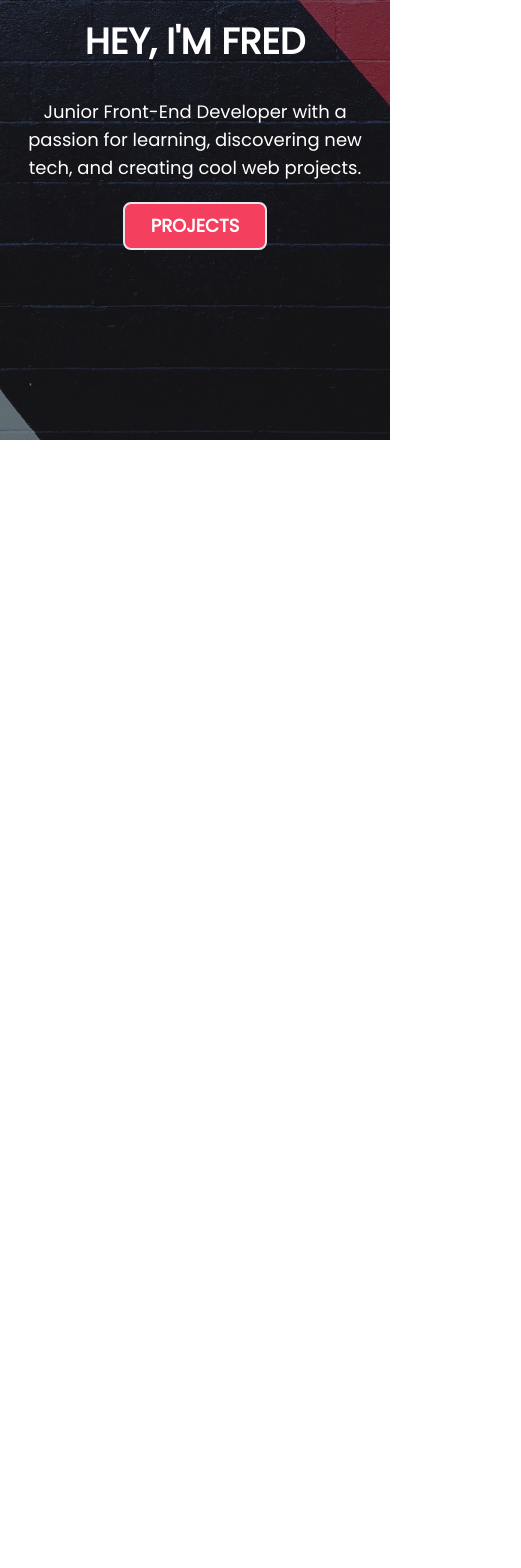
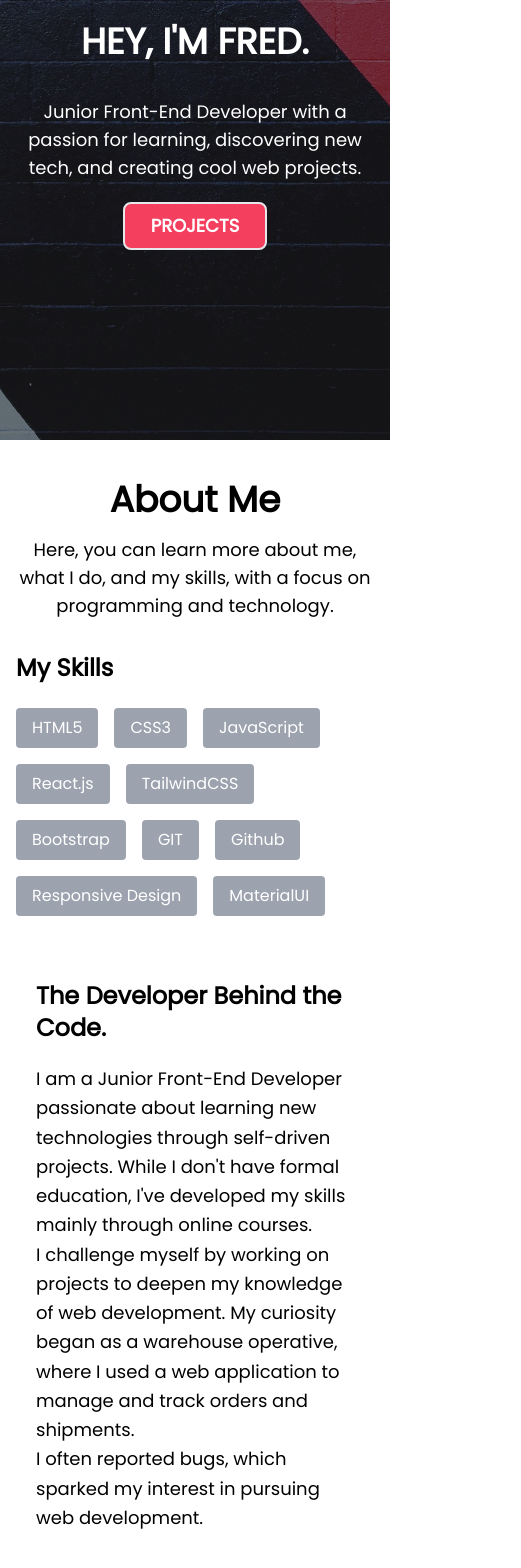
Before and after one commit to FredH2O/portfolio, a React (Vite) app: page / in a window 390 px wide. Shown: the part 404-1972 px from the top of the page, 521 px wide, since content can reach past the window. Before the commit the page ends 844 px from the top, so only its background shows below. Built offline with nearby package versions, Linux system fonts and the light colour scheme.

Commit message:
HNY, added about me section. still fixing width too big.. tablet have horizontal scroll

```diff
--- a/package.json
+++ b/package.json
@@ -12,7 +12,8 @@
   "dependencies": {
     "@fontsource/poppins": "^5.1.1",
     "react": "^18.3.1",
-    "react-dom": "^18.3.1"
+    "react-dom": "^18.3.1",
+    "react-icons": "^5.4.0"
   },
   "devDependencies": {
     "@eslint/js": "^9.17.0",
--- /dev/null
+++ b/src/components/AboutMe.jsx
@@ -0,0 +1,61 @@
+const AboutMe = () => {
+  return (
+    <section className="container mx-auto py-10 px-4">
+      <div className="text-center mb-8">
+        <h2 className="text-4xl font-semibold">About Me</h2>
+        <p className="mt-4 text-lg">
+          Here, you can learn more about me, what I do, and my skills, with a
+          focus on programming and technology.
+        </p>
+      </div>
+
+      <div className="grid grid-cols-1 md:grid-cols-2 gap-6">
+        {/* Skills Section */}
+        <div className="flex flex-col gap-6">
+          <h3 className="text-2xl font-bold">My Skills</h3>
+          <ul className="flex flex-wrap gap-4">
+            {[
+              "HTML5",
+              "CSS3",
+              "JavaScript",
+              "React.js",
+              "TailwindCSS",
+              "Bootstrap",
+              "GIT",
+              "Github",
+              "Responsive Design",
+              "MaterialUI",
+            ].map((skill, index) => (
+              <li
+                key={index}
+                className="bg-gray-400 text-white rounded p-2 px-4 hover:bg-gray-600 transition-colors"
+              >
+                {skill}
+              </li>
+            ))}
+          </ul>
+        </div>
+
+        {/* About Me Section */}
+        <div className="p-5">
+          <h3 className="text-2xl font-semibold py-5">
+            The Developer Behind the Code.
+          </h3>
+          <p className="text-lg leading-relaxed">
+            I am a Junior Front-End Developer passionate about learning new
+            technologies through self-driven projects. While I don't have formal
+            education, I've developed my skills mainly through online courses.
+            <br />
+            I challenge myself by working on projects to deepen my knowledge of
+            web development. My curiosity began as a warehouse operative, where
+            I used a web application to manage and track orders and shipments.
+            <br />I often reported bugs, which sparked my interest in pursuing
+            web development.
+          </p>
+        </div>
+      </div>
+    </section>
+  );
+};
+
+export default AboutMe;
--- a/src/layout/Header.jsx
+++ b/src/components/Header.jsx
@@ -1,4 +1,4 @@
-import Navbar from "../components/Navbar";
+import Navbar from "./Navbar";
 
 const Header = () => {
   return (
--- a/src/components/HeroSection.jsx
+++ b/src/components/HeroSection.jsx
@@ -1,3 +1,4 @@
+import SideBarSocials from "./SideBarSocials";
 import wallpaper from "/images/hero-wallpaper2.jpg";
 import me from "/images/me.png";
 
@@ -13,15 +14,16 @@ const HeroSection = () => {
         />
         <div className="absolute inset-0 bg-black opacity-50"></div>
       </div>
-
+      <SideBarSocials />
       {/* hero content */}
       <div className="relative gap-7 z-0 flex flex-col xl:flex-row items-center justify-center h-full xl:text-left text-center text-white px-4">
         <div className="w-52 h-52 rounded-full overflow-hidden border-2 border-white shadow-lg">
           <img className="w-full h-full object-cover" src={me} alt="Fred" />
         </div>
+
         <div className="flex flex-col space-y-5 items-center xl:items-start">
           <h1 className="text-4xl md:text-6xl font-bold mb-4 uppercase">
-            Hey, I'm Fred
+            Hey, I'm Fred.
           </h1>
           <p className=" text-lg md:text-2xl lg:max-w-4xl">
             Junior Front-End Developer with a passion for learning, discovering
--- a/src/components/Navbar.jsx
+++ b/src/components/Navbar.jsx
@@ -1,9 +1,10 @@
 const Navbar = () => {
   return (
-    <nav className="flex z-20 justify-between text-gray-600 items-center px-4 py-2 bg-gray-100">
+    <nav className="flex z-20 justify-between text-gray-600 items-center px-4 py-2 bg-white">
       {/* Logo Section */}
       <div className="flex items-center">
-        <img src="" alt="Logo" className="h-8 w-8" />
+        {/* <img src="/images/thefredlogo.png" alt="Logo" className="h-8 w-8" /> */}
+        <h2 className="text-xl font-extrabold uppercase">Fred//dev</h2>
       </div>
 
       {/* Navigation Links */}
--- /dev/null
+++ b/src/components/SideBarSocials.jsx
@@ -0,0 +1,29 @@
+import { FaGithub, FaLinkedin } from "react-icons/fa";
+const SideBarSocials = () => {
+  return (
+    <div className="absolute h-screen left-0 md:flex hidden flex-col justify-center">
+      <div className="rounded bg-white border-2 flex items-center justify-center flex-col">
+        <a
+          href="https://github.com/FredH2O"
+          target="_blank"
+          rel="noopener noreferrer"
+          aria-label="GitHub"
+          className="text-black p-1 m-1 hover:bg-rose-100 rounded"
+        >
+          <FaGithub size={32} />
+        </a>
+        <a
+          href="https://www.linkedin.com/in/fred-huertas/"
+          target="_blank"
+          rel="noopener noreferrer"
+          aria-label="Linkedin"
+          className="text-blue-700 p-1 m-1 hover:bg-rose-100 rounded"
+        >
+          <FaLinkedin size={32} />
+        </a>
+      </div>
+    </div>
+  );
+};
+
+export default SideBarSocials;
--- a/src/layout/MainLayout.jsx
+++ b/src/layout/MainLayout.jsx
@@ -1,5 +1,6 @@
 import HeroSection from "../components/HeroSection";
-import Header from "./Header";
+import Header from "../components/Header";
+import AboutMe from "../components/AboutMe";
 
 const MainLayout = () => {
   return (
@@ -7,6 +8,7 @@ const MainLayout = () => {
       <Header />
       <main>
         <HeroSection />
+        <AboutMe />
       </main>
     </>
   );
```
Also changed, not shown: public/images/thefredlogo.png (added), 1 other file (tests, documents, lock files or other folders).
